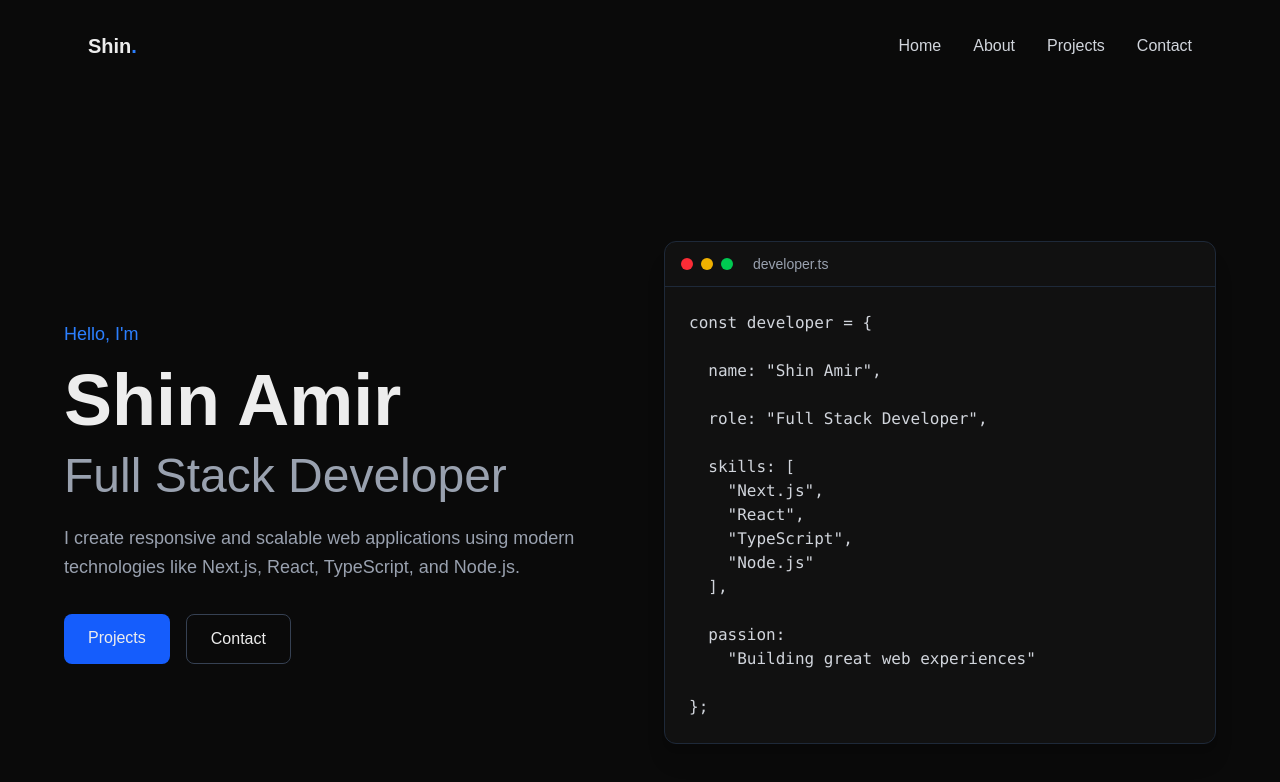
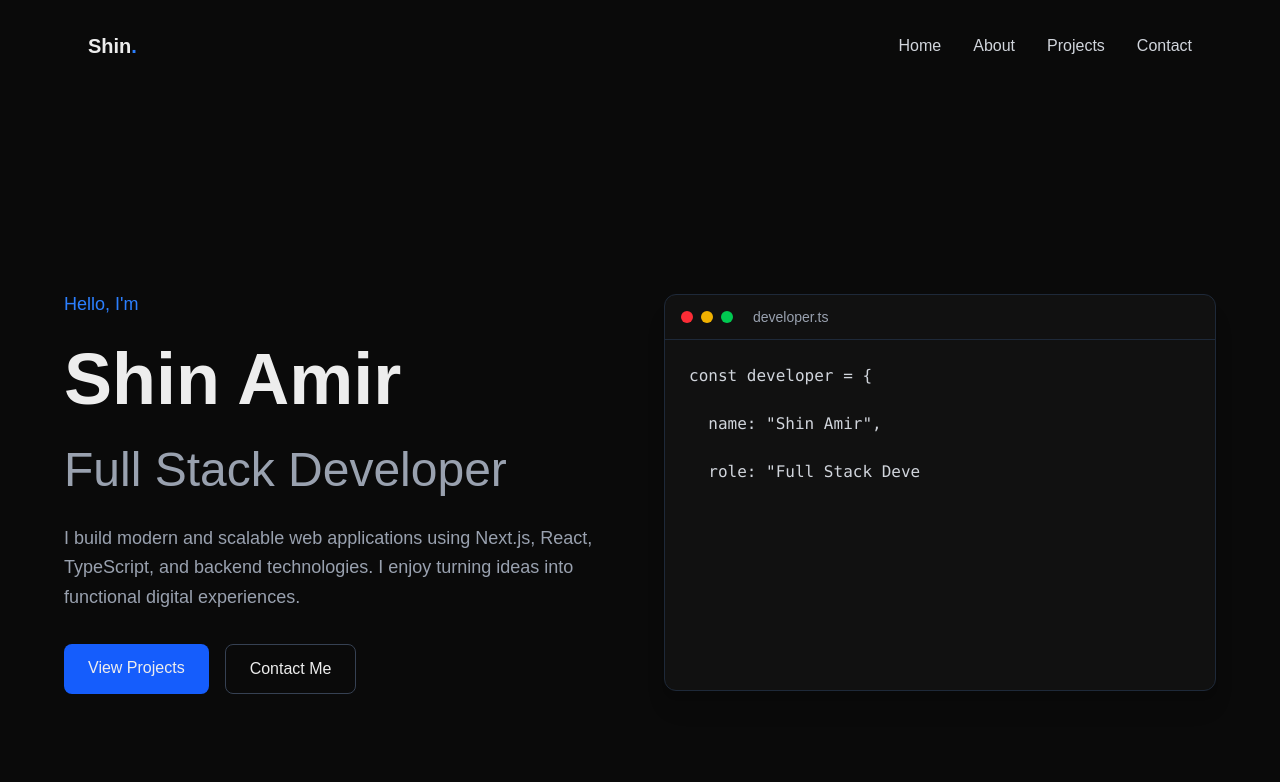
Before and after one commit to fushigurolex/myport, a Next.js app: page / in a window 1280 px wide. Shown: the top 782 px of the page. Built offline with nearby package versions, Linux system fonts and the light colour scheme.

Commit message:
Added animation

```diff
--- /dev/null
+++ b/components/CodeCard.tsx
@@ -0,0 +1,162 @@
+"use client";
+
+import { motion } from "framer-motion";
+import { useEffect, useState } from "react";
+
+
+const code = `const developer = {
+
+  name: "Shin Amir",
+
+  role: "Full Stack Developer",
+
+  location: "Philippines",
+
+  skills: [
+    "Next.js",
+    "React",
+    "TypeScript",
+    "Node.js"
+  ],
+
+  passion:
+    "Building modern web experiences"
+
+};`;
+
+
+export default function CodeCard() {
+
+  const [displayedCode, setDisplayedCode] = useState("");
+  const [finished, setFinished] = useState(false);
+
+
+  useEffect(() => {
+
+    let index = 0;
+
+
+    const typingSpeed =
+      (currentIndex: number) => {
+        return currentIndex < 25 ? 80 : 25;
+      };
+
+
+    const typing = setInterval(() => {
+
+
+      setDisplayedCode(
+        code.slice(0, index)
+      );
+
+
+      index++;
+
+
+      if(index > code.length){
+
+        clearInterval(typing);
+
+        setFinished(true);
+
+      }
+
+
+    }, typingSpeed(index));
+
+
+    return () => clearInterval(typing);
+
+
+  }, []);
+
+
+
+  return (
+
+    <motion.div
+
+      initial={{
+        opacity:0,
+        x:50
+      }}
+
+      animate={{
+        opacity:1,
+        x:0
+      }}
+
+      transition={{
+        duration:.8
+      }}
+
+      className="
+        bg-[#111]
+        border
+        border-gray-800
+        rounded-xl
+        overflow-hidden
+        shadow-xl
+      "
+
+    >
+
+
+      {/* Header */}
+
+      <div
+        className="
+          flex
+          items-center
+          gap-2
+          px-4
+          py-3
+          border-b
+          border-gray-800
+        "
+      >
+
+        <span className="w-3 h-3 bg-red-500 rounded-full"/>
+        <span className="w-3 h-3 bg-yellow-500 rounded-full"/>
+        <span className="w-3 h-3 bg-green-500 rounded-full"/>
+
+
+        <span className="ml-3 text-sm text-gray-400">
+          developer.ts
+        </span>
+
+
+      </div>
+
+
+
+      {/* Code */}
+
+
+      <pre
+        className="
+          p-6
+          text-sm
+          md:text-base
+          text-gray-300
+          overflow-x-auto
+          min-h-[350px]
+        "
+      >
+
+        {displayedCode}
+
+        {finished && (
+          <span className="animate-pulse">
+            |
+          </span>
+        )}
+
+      </pre>
+
+
+    </motion.div>
+
+  );
+
+}
--- a/components/Hero.tsx
+++ b/components/Hero.tsx
@@ -1,3 +1,5 @@
+import CodeCard from "./CodeCard";
+
 export default function Hero() {
   return (
     <section
@@ -9,7 +11,6 @@ export default function Hero() {
         items-center
       "
     >
-
       <div
         className="
           max-w-6xl
@@ -21,40 +22,37 @@ export default function Hero() {
           items-center
         "
       >
-
-
-        {/* LEFT SIDE */}
         <div>
-
-
-          <p className="text-blue-500 text-lg mb-4">
+          <p
+            className="
+              text-blue-500
+              text-lg
+              mb-4
+            "
+          >
             Hello, I'm
           </p>
-
-
           <h1
             className="
               text-5xl
               md:text-7xl
               font-bold
+              leading-tight
             "
           >
             Shin Amir
           </h1>
-
-
           <h2
             className="
               text-3xl
               md:text-5xl
               text-gray-400
               mt-4
+              leading-tight
             "
           >
             Full Stack Developer
           </h2>
-
-
           <p
             className="
               text-gray-400
@@ -64,14 +62,19 @@ export default function Hero() {
               leading-relaxed
             "
           >
-            I create responsive and scalable web applications
-            using modern technologies like Next.js,
-            React, TypeScript, and Node.js.
+            I build modern and scalable web applications
+            using Next.js, React, TypeScript, and backend
+            technologies. I enjoy turning ideas into
+            functional digital experiences.
           </p>
-
-
-          <div className="flex gap-4 mt-8">
-
+          <div
+            className="
+              flex
+              flex-wrap
+              gap-4
+              mt-8
+            "
+          >
             <a
               href="#projects"
               className="
@@ -80,12 +83,12 @@ export default function Hero() {
                 py-3
                 rounded-lg
                 hover:bg-blue-700
+                transition
+                duration-300
               "
             >
-              Projects
+              View Projects
             </a>
-
-
             <a
               href="#contact"
               className="
@@ -94,96 +97,25 @@ export default function Hero() {
                 px-6
                 py-3
                 rounded-lg
+                hover:bg-gray-900
+                transition
+                duration-300
               "
             >
-              Contact
+              Contact Me
             </a>
-
           </div>
-
-
+        </div>
+        <div
+          className="
+            w-full
+          "
+        >
+          <CodeCard />
         </div>
 
 
-
-
-        {/* RIGHT SIDE CODE CARD */}
-        <div
-          className="
-            bg-[#111]
-            border
-            border-gray-800
-            rounded-xl
-            shadow-xl
-            overflow-hidden
-          "
-        >
-
-
-          {/* Fake editor header */}
-          <div
-            className="
-              flex
-              items-center
-              gap-2
-              px-4
-              py-3
-              border-b
-              border-gray-800
-            "
-          >
-
-            <span className="w-3 h-3 bg-red-500 rounded-full"></span>
-            <span className="w-3 h-3 bg-yellow-500 rounded-full"></span>
-            <span className="w-3 h-3 bg-green-500 rounded-full"></span>
-
-
-            <span className="ml-3 text-sm text-gray-400">
-              developer.ts
-            </span>
-
-          </div>
-
-
-
-
-          {/* Code */}
-          <pre
-            className="
-              p-6
-              text-sm
-              md:text-base
-              text-gray-300
-              overflow-x-auto
-            "
-          >
-{`const developer = {
-
-  name: "Shin Amir",
-
-  role: "Full Stack Developer",
-
-  skills: [
-    "Next.js",
-    "React",
-    "TypeScript",
-    "Node.js"
-  ],
-
-  passion:
-    "Building great web experiences"
-
-};`}
-          </pre>
-
-
-        </div>
-
-
-
       </div>
-
-
     </section>
   );
 }
--- a/package.json
+++ b/package.json
@@ -9,6 +9,7 @@
     "lint": "eslint"
   },
   "dependencies": {
+    "framer-motion": "^12.43.0",
     "next": "16.2.12",
     "react": "19.2.4",
     "react-dom": "19.2.4"
```
Also changed, not shown: 1 other file (tests, documents, lock files or other folders).
